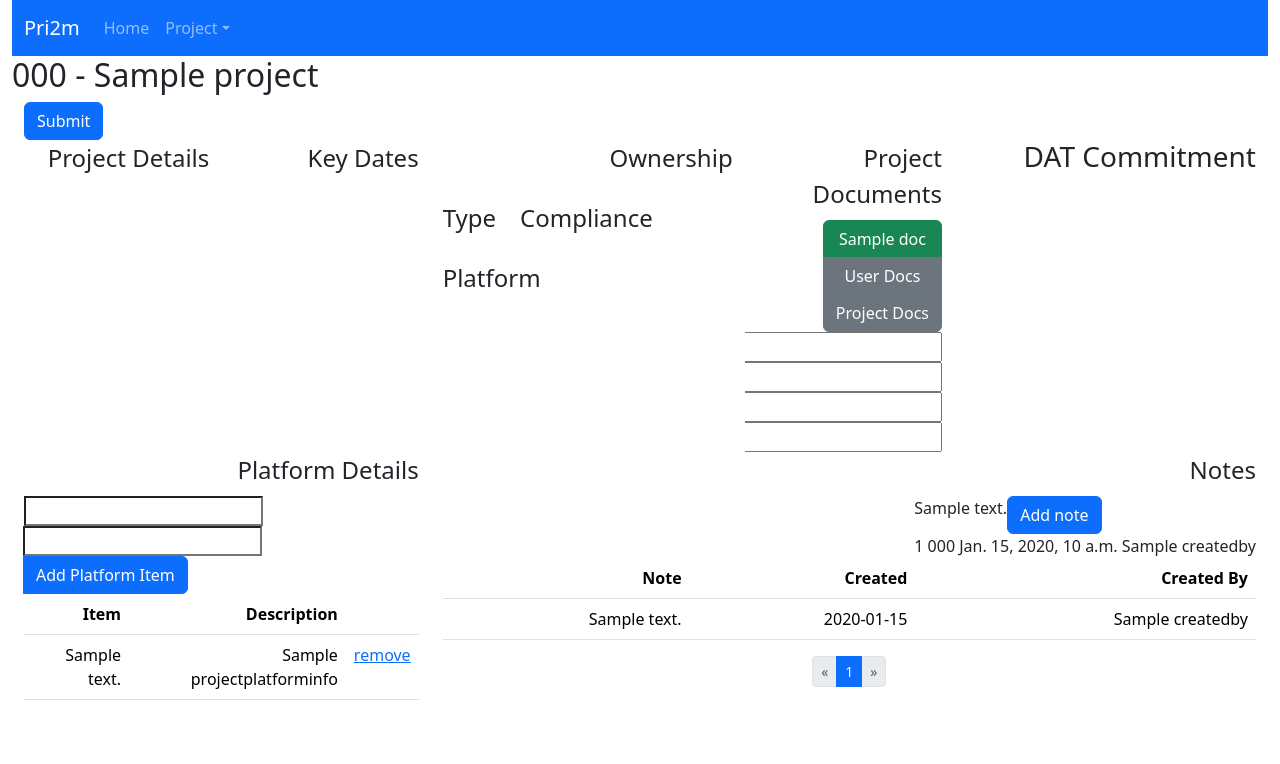
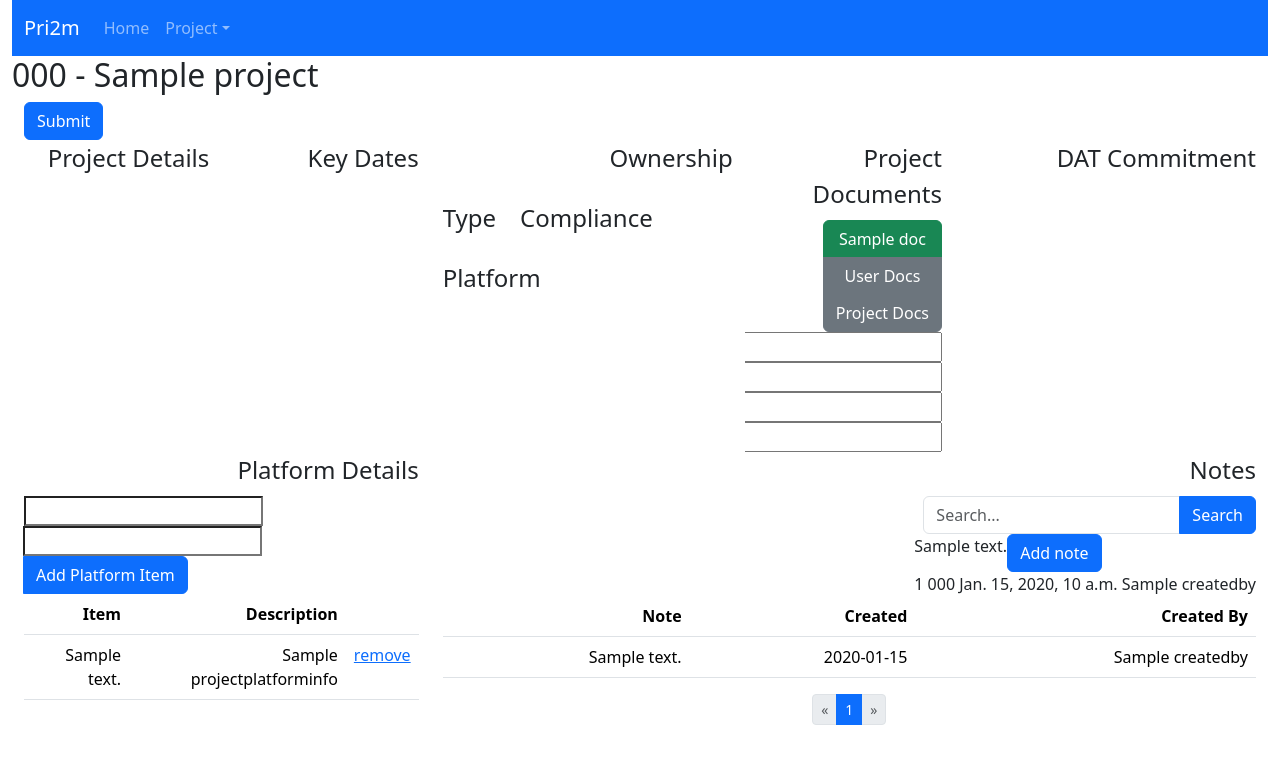
Before and after one commit to AdamKeeley/pri2m, a Django app: template Prism/templates/Prism/project.html in a window 1280 px wide. Shown: the top 764 px of the page. Run offline with Django 5.2, Linux system fonts and the light colour scheme; the template is opened without the code that fills it: most values are stand-ins (such as "Sample title", 1, 10 or a date in 2020); form fields are guessed from the names that the template uses; some libraries are stand-ins or nearby versions.

Commit message:
Basic search added to Project Notes

```diff
--- a/Prism/templates/Prism/project.html
+++ b/Prism/templates/Prism/project.html
@@ -114,7 +114,7 @@ Pri2m : {{ project.projectnumber }}
                     </div>
 
                     <div class="col-md-3">
-                        <h3>DAT Commitment</h3>
+                        <legend>DAT Commitment</legend>
                     </div>
 
                 </div>
@@ -155,6 +155,14 @@ Pri2m : {{ project.projectnumber }}
                     <div class="col-md-8">
 
                         <legend>Notes</legend>
+
+                        <form action="" method="get">
+                            <div class="input-group">
+                                <input name="search_notes" type="text" class="form-control" placeholder="Search...">
+                                <button class="btn btn-primary" type="submit" id="button-search">Search</button>
+                            </div>
+                        </form>
+
                         <form action="" method="POST">
                             {% csrf_token %}
                             <fieldset>
```
Also changed, not shown: Prism/views.py (+8 -1 lines).
